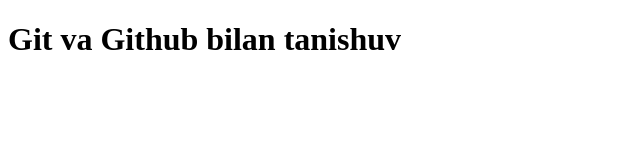
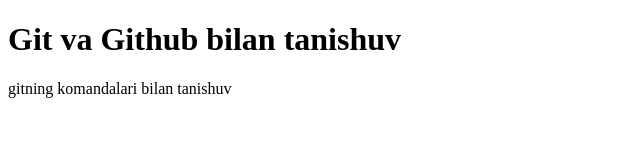
Before and after one commit to Azizbek-Kalandarov/f2test, a plain HTML site: page index.html in a window 1280 px wide. Shown: the whole page, without its empty margins (0-640 px from the left). Drawn offline with Linux system fonts and the light colour scheme.

Commit message:
Add p tag in index html file

```diff
--- a/index.html
+++ b/index.html
@@ -12,6 +12,8 @@
 
   <h1>Git va Github bilan tanishuv</h1>
 
+  <p>gitning komandalari bilan tanishuv</p>
+
 
 </body>
 </html>
```
